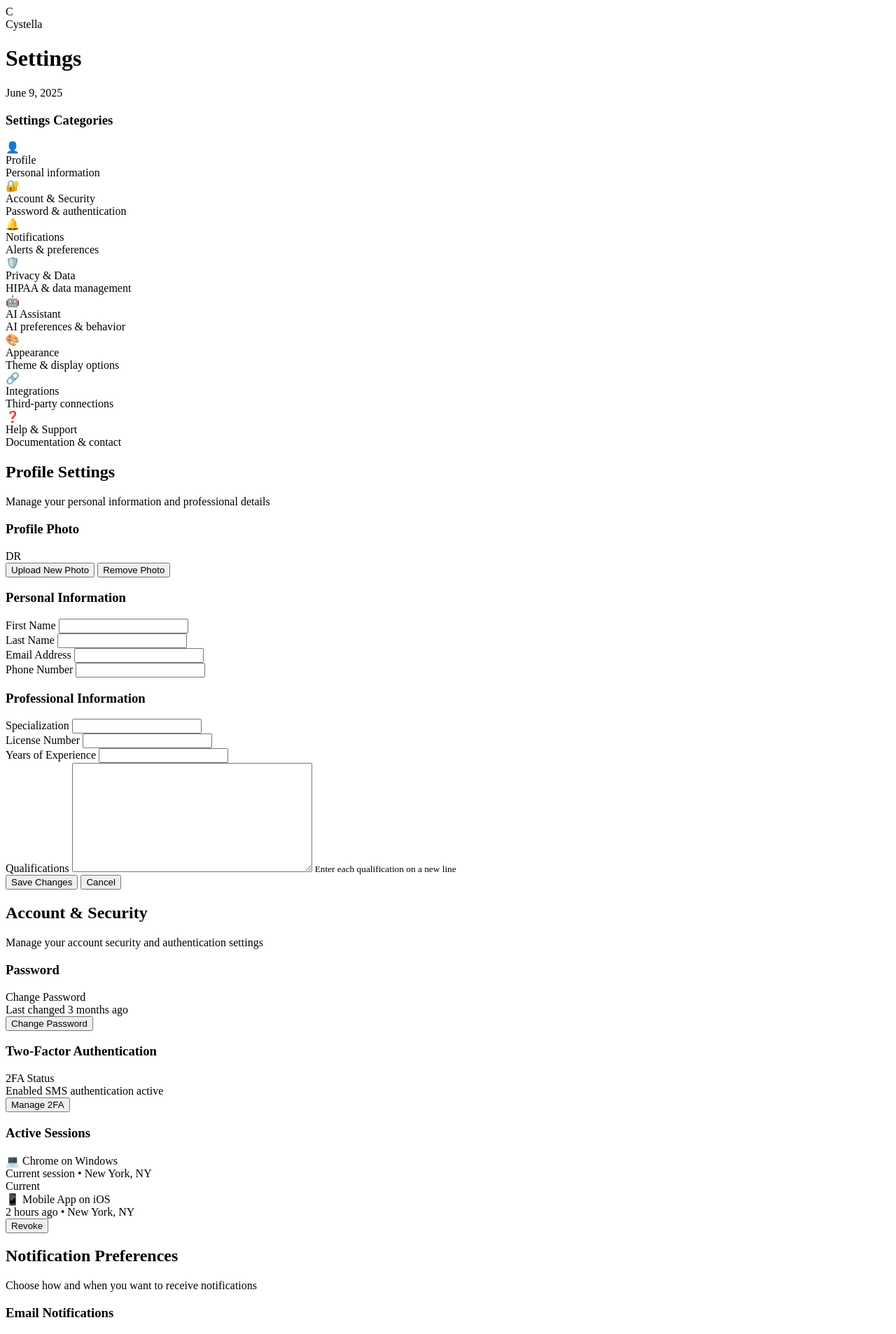
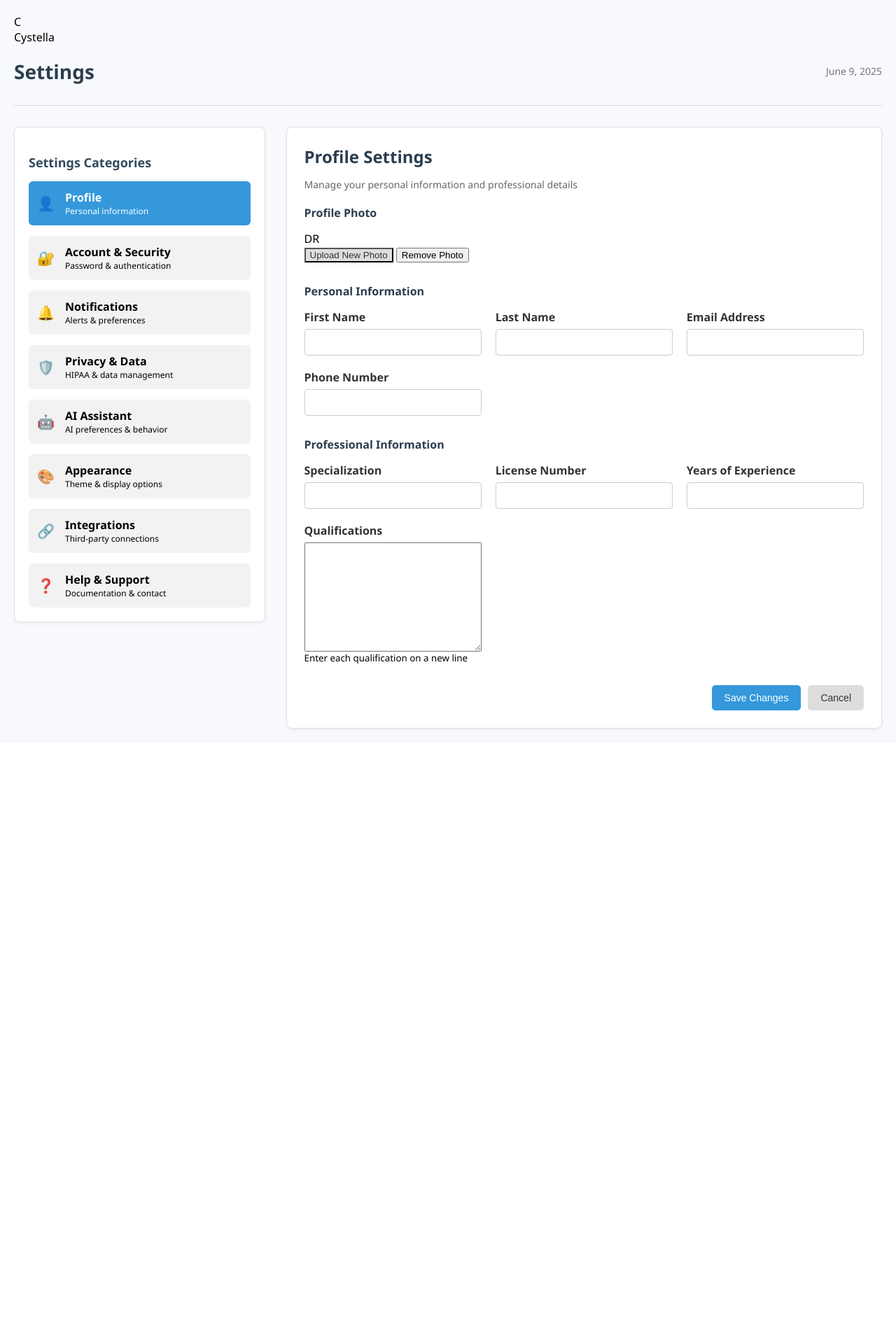
Before and after one commit to Celine-grow/DjangoDoctor, a Django app: template DoctorApp/templates/DoctorApp/settings.html in a window 1280 px wide. Shown: the top 1906 px of the page at 70% size. After the commit the page ends 1044 px from the top, so only its background shows below. Run offline with Django 5.2, Linux system fonts and the light colour scheme; the template is opened without the code that fills it: values that come from a table or form of the project are taken from there, others are empty.

Commit message:
updated missing styles

```diff
--- a/DoctorApp/templates/DoctorApp/base.html
+++ b/DoctorApp/templates/DoctorApp/base.html
@@ -7,6 +7,8 @@
     <meta name="viewport" content="width=device-width, initial-scale=1.0">
     <title>{% block title %}Cystella{% endblock %}</title>
     <link rel="stylesheet" href="{% static 'css/dash.css' %}">
+    {% block extra_css %}{% endblock %}
+
 </head>
 <body>
     <div class="container">
--- a/DoctorApp/templates/DoctorApp/settings.html
+++ b/DoctorApp/templates/DoctorApp/settings.html
@@ -6,6 +6,200 @@
     <meta name="viewport" content="width=device-width, initial-scale=1.0">
     <title>Cystella - Settings</title>
     </head>
+    {% block extra_css %}
+<style>
+    body {
+        font-family: 'Segoe UI', Tahoma, Geneva, Verdana, sans-serif;
+        background-color: #f7f9fc;
+        margin: 0;
+        padding: 0;
+    }
+
+    .container {
+        padding: 20px;
+    }
+
+    .header {
+        display: flex;
+        justify-content: space-between;
+        align-items: center;
+        margin-bottom: 30px;
+        border-bottom: 1px solid #ddd;
+        padding-bottom: 10px;
+    }
+
+    .header h1 {
+        font-size: 28px;
+        color: #2c3e50;
+    }
+
+    .header .date {
+        font-size: 14px;
+        color: #777;
+    }
+
+    .content-container {
+        display: flex;
+        gap: 30px;
+        flex-wrap: wrap;
+    }
+
+    /* Sidebar / Nav */
+    .settings-nav-section {
+        flex: 1 1 250px;
+        background: #fff;
+        border: 1px solid #e0e0e0;
+        border-radius: 8px;
+        padding: 20px;
+        box-shadow: 0 2px 4px rgba(0,0,0,0.05);
+        height: fit-content;
+    }
+
+    .section-header h3 {
+        margin-bottom: 15px;
+        font-size: 18px;
+        color: #34495e;
+    }
+
+    .settings-nav-container {
+        display: flex;
+        flex-direction: column;
+        gap: 15px;
+    }
+
+    .settings-nav-item {
+        display: flex;
+        align-items: center;
+        gap: 15px;
+        padding: 12px;
+        border-radius: 6px;
+        cursor: pointer;
+        background-color: #f2f2f2;
+        transition: background-color 0.2s;
+    }
+
+    .settings-nav-item:hover {
+        background-color: #e1ecf4;
+    }
+
+    .settings-nav-item.active {
+        background-color: #3498db;
+        color: #fff;
+    }
+
+    .settings-nav-icon {
+        font-size: 20px;
+    }
+
+    .settings-nav-title {
+        font-weight: bold;
+    }
+
+    .settings-nav-desc {
+        font-size: 12px;
+        color: inherit;
+    }
+
+    /* Right content panels */
+    .settings-content-section {
+        flex: 3 1 600px;
+        background-color: #fff;
+        border-radius: 8px;
+        padding: 25px;
+        border: 1px solid #e0e0e0;
+        box-shadow: 0 2px 4px rgba(0,0,0,0.05);
+    }
+
+    .settings-panel {
+        display: none;
+    }
+
+    .settings-panel.active {
+        display: block;
+    }
+
+    .panel-header h2 {
+        margin: 0 0 10px;
+        color: #2c3e50;
+    }
+
+    .panel-header p {
+        margin-bottom: 20px;
+        color: #666;
+        font-size: 14px;
+    }
+
+    .form-section {
+        margin-bottom: 30px;
+    }
+
+    .form-section h3 {
+        margin-bottom: 15px;
+        font-size: 16px;
+        color: #2c3e50;
+    }
+
+    .form-grid {
+        display: grid;
+        grid-template-columns: repeat(auto-fit, minmax(250px, 1fr));
+        gap: 20px;
+    }
+
+    .form-group {
+        display: flex;
+        flex-direction: column;
+    }
+
+    .form-group label {
+        font-weight: 600;
+        margin-bottom: 6px;
+        color: #333;
+    }
+
+    .form-group input,
+    .form-group select {
+        padding: 10px;
+        border: 1px solid #ccc;
+        border-radius: 4px;
+        font-size: 14px;
+    }
+
+    .form-actions {
+        display: flex;
+        justify-content: flex-end;
+        gap: 10px;
+        margin-top: 20px;
+    }
+
+    .btn {
+        padding: 10px 18px;
+        border-radius: 5px;
+        font-size: 14px;
+        cursor: pointer;
+        border: none;
+        transition: background-color 0.2s ease;
+    }
+
+    .btn-primary {
+        background-color: #3498db;
+        color: #fff;
+    }
+
+    .btn-primary:hover {
+        background-color: #2980b9;
+    }
+
+    .btn-secondary {
+        background-color: #ddd;
+        color: #333;
+    }
+
+    .btn-secondary:hover {
+        background-color: #bbb;
+    }
+</style>
+{% endblock %}
+
 <body>
     <div class="container">
         <!-- Sidebar -->
```
Also changed, not shown: DoctorApp/templates/DoctorApp/cystela.html (+107 -16 lines).
